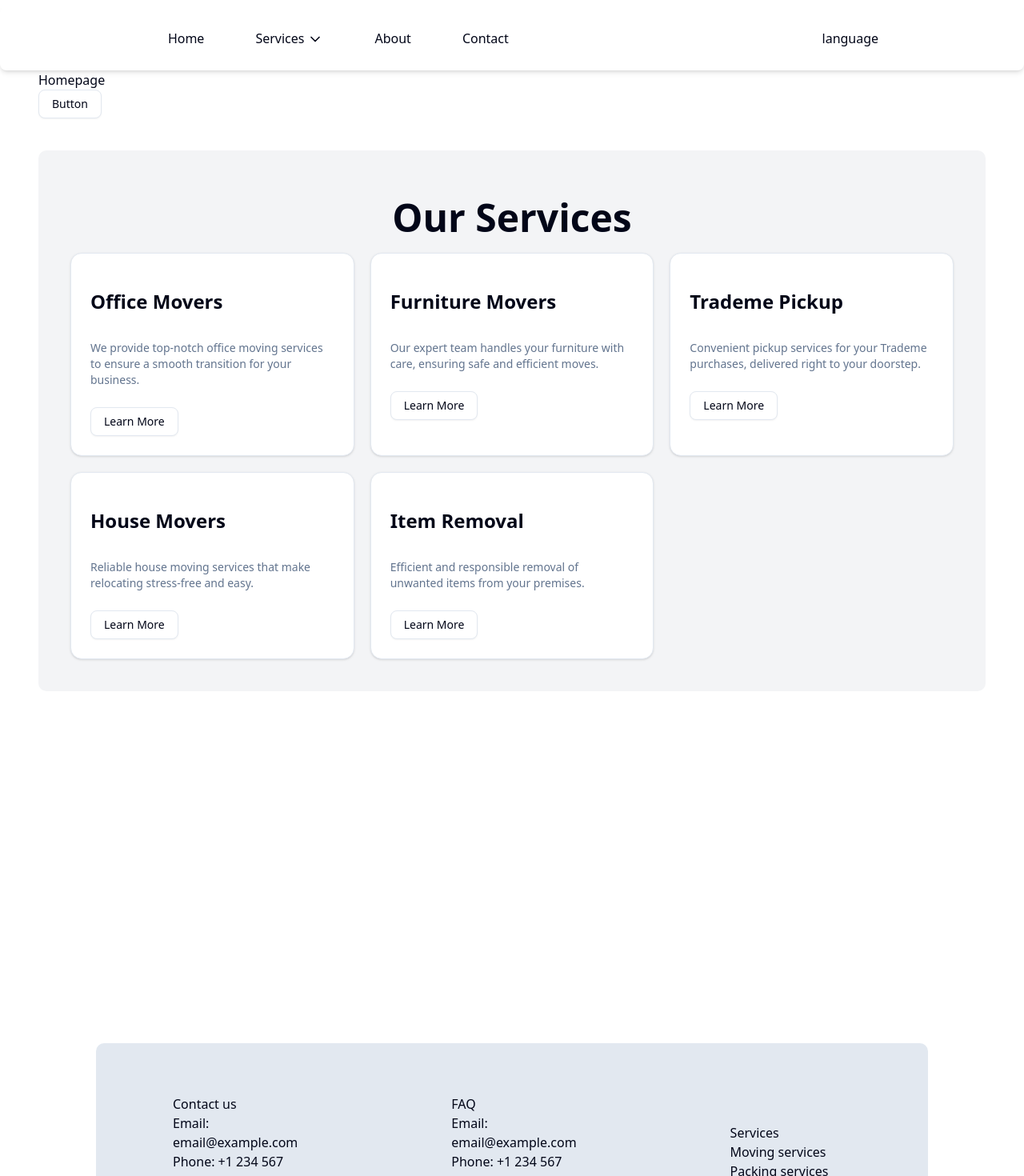
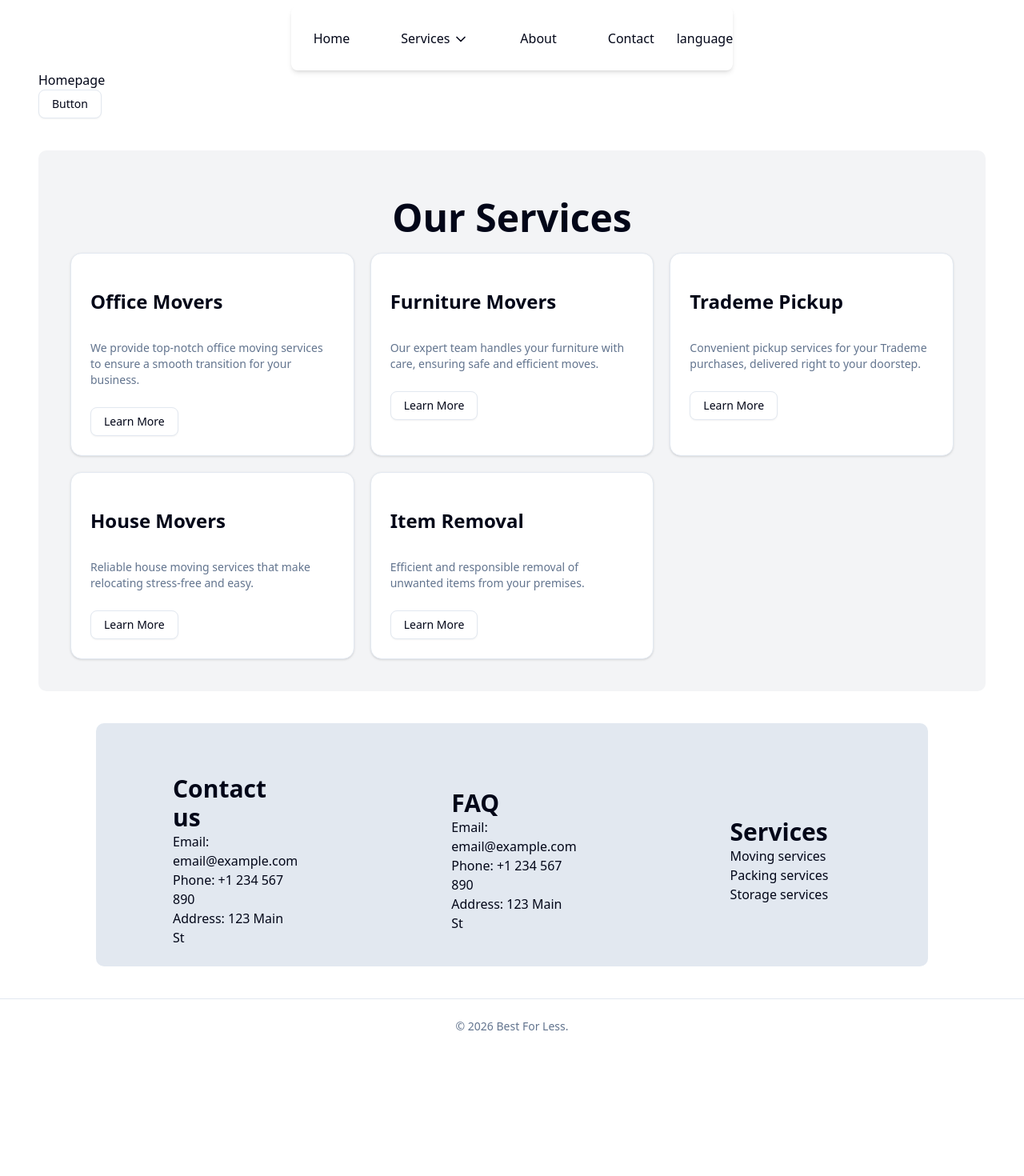
Before and after one commit to Youdaox/best-for-less, a Next.js app: page / in a window 1280 px wide. Shown: the top 1470 px of the page at 80% size. After the commit the page ends 1317 px from the top, so only its background shows below. Built offline with nearby package versions, Linux system fonts and the light colour scheme.

Commit message:
fixed viewport causing horizontal scrolling

```diff
--- a/app/layout.tsx
+++ b/app/layout.tsx
@@ -27,12 +27,12 @@ export default function RootLayout({
   return (
     <html lang="en">
       <body
-        className={`${geistSans.variable} ${geistMono.variable} antialiased w-screen`}
+        className={`${geistSans.variable} ${geistMono.variable} antialiased min-h-screen flex flex-col`}
       >
         <Navbar />
-        <div className="container mx-auto flex justify-center px-12 flex-col">
+        <main className="container mx-auto flex justify-center px-12 flex-col flex-1">
           {children}
-        </div>
+        </main>
         <Footer />
       </body>
     </html>
--- a/components/layout/footer.tsx
+++ b/components/layout/footer.tsx
@@ -1,9 +1,9 @@
 const Footer = () => {
   return (
-    <div>
-      <div className="bg-border mt-100 flex flex-row justify-center mx-30 rounded-lg">
+    <div className="max-w-full">
+      <div className="bg-border flex flex-col md:flex-row lg:flex-row justify-center mx-30 rounded-lg">
         <div className="container mx-auto flex justify-center px-24 flex-col mt-10 py-6">
-          <h1>Contact us</h1>
+          <h1 className="text-3xl font-bold">Contact us</h1>
           <ul>
             <li>Email: email@example.com</li>
             <li>Phone: +1 234 567 890</li>
@@ -11,7 +11,7 @@ const Footer = () => {
           </ul>
         </div>
         <div className="container mx-auto flex justify-center px-24 flex-col mt-10 py-6">
-          <h1>FAQ</h1>
+          <h1 className="text-3xl font-bold">FAQ</h1>
           <ul>
             <li>Email: email@example.com</li>
             <li>Phone: +1 234 567 890</li>
@@ -19,16 +19,16 @@ const Footer = () => {
           </ul>
         </div>
         <div className="container mx-auto flex justify-center px-24 flex-col mt-10 py-6">
-          <h1>Services</h1>
+          <h1 className="text-3xl font-bold">Services</h1>
           <ul>
             <li>Moving services</li>
             <li>Packing services</li>
             <li>Storage services</li>
           </ul>
         </div>
-        </div>
+      </div>
       <footer className="w-full bg-background/50 border-t border-border mt-10">
-        <div className="max-w-7xl mx-auto py-6 px-4 text-center text-sm text-muted-foreground">
+        <div className="mx-auto py-6 text-center text-sm text-muted-foreground">
           &copy; {new Date().getFullYear()} Best For Less.
         </div>
       </footer>
--- a/components/layout/navbar.tsx
+++ b/components/layout/navbar.tsx
@@ -32,6 +32,9 @@ const components: { title: string; href: string; description: string }[] = [
     href: "/services",
     description: "Visually or semantically separates content.",
   },
+  { title: "Item Removal",
+    href: "/services",
+    description: "Efficient and responsible removal of unwanted items from your premises." },
 ]
 const ListItem = ({
   title,
@@ -55,7 +58,7 @@ const ListItem = ({
 
 const Navbar = () => {
   return (
-    <div className="flex shadow-md rounded-md items-center justify-around max-w-7xl mx-auto mt-2">
+    <div className="flex shadow-md rounded-md items-center justify-around mx-auto mt-2">
 
       <NavigationMenu className="py-5 px-4 w-full">
         <NavigationMenuList className="flex gap-10 text-lg">
@@ -71,7 +74,7 @@ const Navbar = () => {
             <NavigationMenuItem>
               <NavigationMenuTrigger>Services</NavigationMenuTrigger>
               <NavigationMenuContent>
-                <ul className="mt-2.5 grid w-[400px] gap-3 md:w-[500px] md:grid-cols-2 lg:w-[600px]">
+                <ul className="mt-2.5 grid w-100 gap-3 md:w-125 md:grid-cols-2 lg:w-150">
                   {components.map(c => (
                     <ListItem
                       key={c.title}
```
